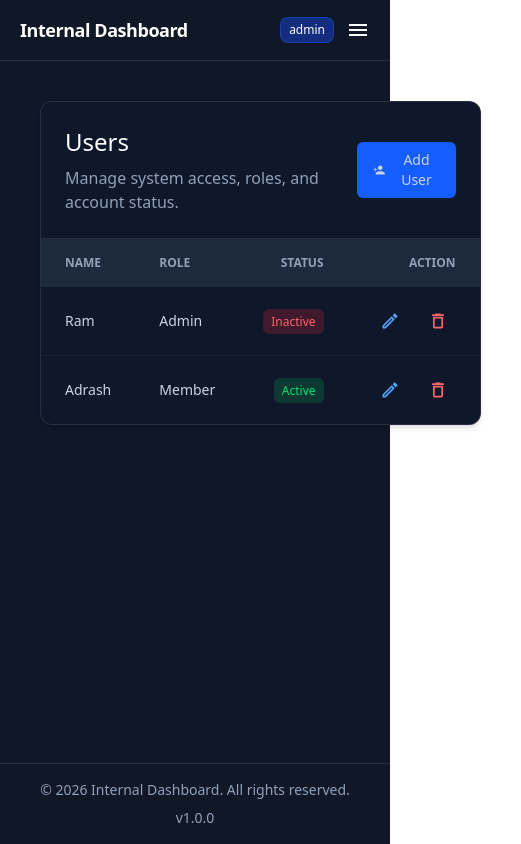
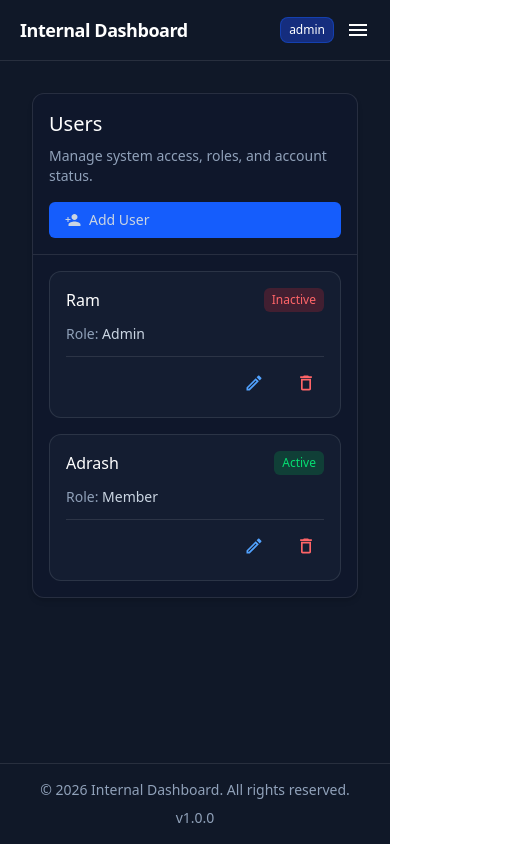
Before and after one commit to itsgauravkumar07/internal-user-management-dashboard, a React (Vite) app: page /dashboard/users in a window 390 px wide. Shown: the whole page, 521 px wide, since content can reach past the window. Built offline with nearby package versions, Linux system fonts and the light colour scheme.

Commit message:
Optimise the users page for sm screens

```diff
--- a/src/components/Navbar.jsx
+++ b/src/components/Navbar.jsx
@@ -35,7 +35,7 @@ export default function Navbar() {
       {/* Mobile Dropdown */}
       {menu && (
         <div className="md:hidden bg-gray-900 border-t border-white/10">
-          <div className="flex flex-col px-5 py-4 gap-3">
+          <div className="flex flex-col px-5 py-4 gap-1">
             <NavbarItem to="/dashboard" label="Dashboard" end />
             <NavbarItem to="/dashboard/users" label="Users" />
             <NavbarItem to="/dashboard/requests" label="Requests" />
@@ -53,10 +53,10 @@ function NavbarItem({ to, label, end }) {
       end={end}
       className={({ isActive }) =>
         `
-        text-sm font-medium transition-colors duration-200
+        text-sm font-medium transition-colors duration-200 px-3 py-2 rounded text-center
         ${isActive
-          ? "text-white"
-          : "text-slate-400 hover:text-white"}
+          ? "bg-blue-500/10 text-blue-600"
+          : "hover:bg-gray-50/3 text-slate-400"}
         `
       }
     >
--- a/src/pages/Users.jsx
+++ b/src/pages/Users.jsx
@@ -117,12 +117,12 @@ export default function Users(){
     }
 
    return (
-  <section className="p-6 text-slate-300 space-y-8">
+  <section className="p-4 md:p-6 text-slate-300 space-y-6 md:space-y-8">
 
     {/* USERS SECTION  */}
     <div className="bg-slate-900 border border-white/10 rounded-xl shadow-md overflow-hidden">
 
-      <div className="p-6 border-b border-white/10 flex justify-between items-center">
+      <div className="p-4 md:p-6 border-b border-white/10 flex flex-col md:flex-row md:justify-between md:items-center gap-4">
         <HeaderSection
           heading="Users"
           des={
@@ -148,15 +148,17 @@ export default function Users(){
           No users found.
         </div>
       ) : (
-        <div className="overflow-x-auto">
+        <>
+        {/* DESKTOP TABLE (md and above) */}
+        <div className="overflow-x-auto hidden md:block">
           <table className="w-full text-sm">
             <thead className="bg-slate-800 text-slate-400 uppercase text-xs">
               <tr>
-                <th className="px-6 py-4 text-left">Name</th>
-                <th className="px-6 py-4 text-left">Role</th>
-                <th className="px-6 py-4 text-right">Status</th>
+                <th className="px-3 md:px-6 py-3 md:py-4 text-left">Name</th>
+                <th className="px-3 md:px-6 py-3 md:py-4 text-left">Role</th>
+                <th className="px-3 md:px-6 py-3 md:py-4 text-right">Status</th>
                 {currentRole === "admin" && (
-                  <th className="px-6 py-4 text-right">Action</th>
+                  <th className="px-3 md:px-6 py-3 md:py-4 text-right">Action</th>
                 )}
               </tr>
             </thead>
@@ -203,13 +205,63 @@ export default function Users(){
             </tbody>
           </table>
         </div>
+
+        {/* MOBILE CARDS */}
+        <div className="md:hidden space-y-4 p-4">
+              {users.map(user => (
+                <div
+                  key={user.id}
+                  className="bg-slate-800/40 border border-white/10 rounded-xl p-4 space-y-3"
+                >
+                  {/* Name */}
+                  <div className="flex justify-between items-center">
+                    <h3 className="text-white font-medium">{user.name}</h3>
+
+                    <span
+                      className={`px-2 py-1 text-xs rounded-md font-medium ${
+                        user.status === "Active"
+                          ? "bg-green-500/20 text-green-400"
+                          : "bg-red-500/20 text-red-400"
+                      }`}
+                    >
+                      {user.status}
+                    </span>
+                  </div>
+
+                  {/* Role */}
+                  <div className="text-sm text-slate-400">
+                    Role: <span className="text-slate-300">{user.role}</span>
+                  </div>
+
+                  {/* Actions (Admin Only) */}
+                  {currentRole === "admin" && (
+                    <div className="flex justify-end gap-4 pt-2 border-t border-white/10">
+                      <button
+                        onClick={() => editOpenModel(user.id)}
+                        className="p-2 rounded-md hover:bg-blue-500/20 text-blue-400 transition"
+                      >
+                        <MdOutlineEdit className="w-5 h-5" />
+                      </button>
+
+                      <button
+                        onClick={() => handleDelete(user.id)}
+                        className="p-2 rounded-md hover:bg-red-500/20 text-red-400 transition"
+                      >
+                        <MdDeleteOutline className="w-5 h-5" />
+                      </button>
+                    </div>
+                  )}
+                </div>
+              ))}
+          </div>
+        </>
       )}
     </div>
 
     {/* MODAL */}
     {isModal && (
       <Modal isModal={isModal} onClose={closeModel}>
-        <div className="bg-slate-900 text-slate-300 p-8 rounded-xl">
+        <div className="bg-slate-900 text-slate-300 p-5 md:p-8 rounded-xl w-full max-w-md">
 
           <h2 className="text-lg font-semibold mb-6">
             {mode === "add" ? "Add User" : "Edit User"}
@@ -233,7 +285,7 @@ export default function Users(){
             </div>
 
             {/* Role & Status */}
-            <div className="flex gap-4">
+            <div className="flex gap-4 flex-col md:flex-row">
               <div className="flex-1">
                 <label className="text-sm text-slate-400">Role</label>
                 <select
@@ -279,8 +331,8 @@ export default function Users(){
 function HeaderSection({heading, des}){
     return(
         <div className="">
-            <h1 className="text-2xl font-medium text-white">{heading}</h1>
-            <p className="text-slate-400 mt-2">{des}</p>
+            <h1 className="text-xl md:text-2xl font-medium text-white">{heading}</h1>
+            <p className="text-slate-400 mt-2 text-sm md:text-base">{des}</p>
         </div>
     )
 }
```
